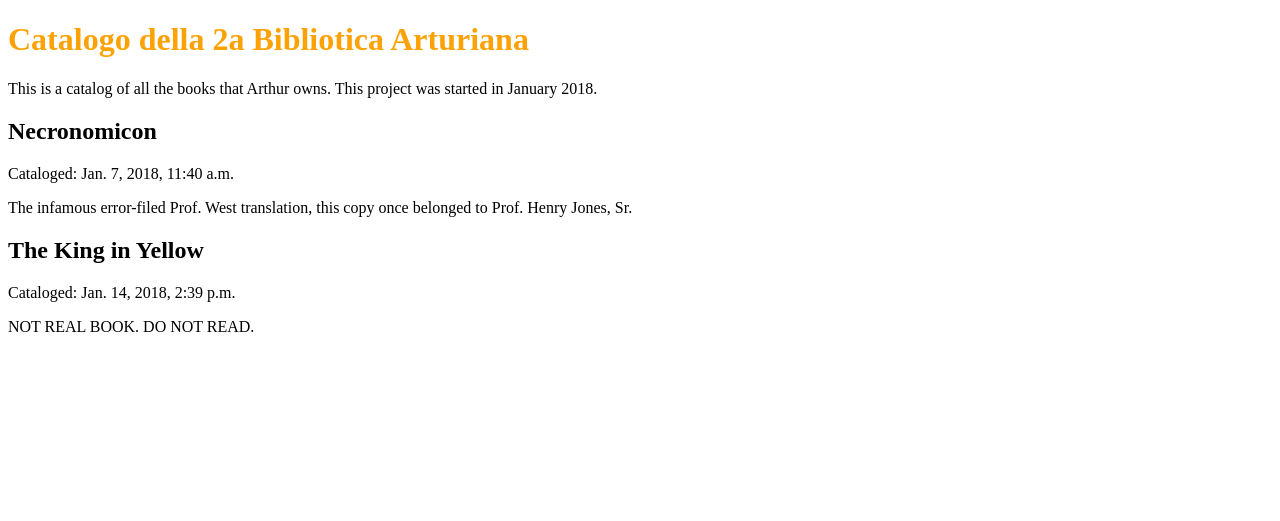
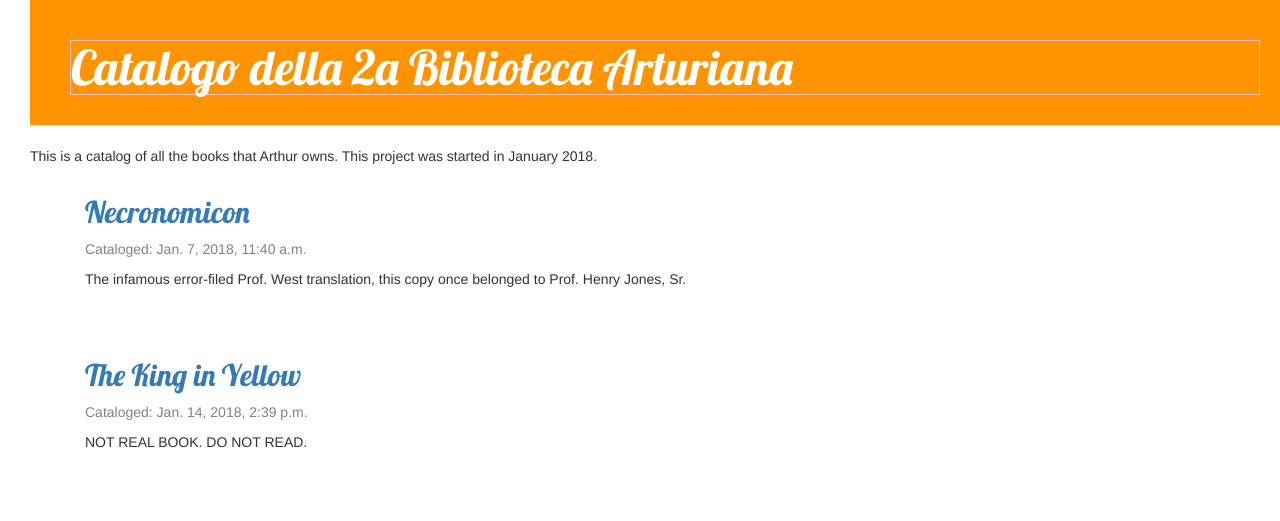
Before and after one commit to arturolei/book_db, a Django app: page / in a window 1280 px wide. Shown: the top 521 px of the page. Run offline with Django 3.2, Linux system fonts and the light colour scheme; data comes from the database, SQL or seed files in the repository; some libraries are stand-ins or nearby versions.

Commit message:
Added some more templates and modified views.py, bootstrap

```diff
--- a/catalogo/static/css/catalogo.css
+++ b/catalogo/static/css/catalogo.css
@@ -1,3 +1,56 @@
 h1 {
     color: #FCA205;
+    font-family: 'Lobster';
+    border:1px solid pink;
 }
+
+body {
+    padding-left: 30px;
+}
+
+.page-header {
+    background-color: #ff9400;
+    margin-top: 0;
+    padding: 20px 20px 20px 40px;
+}
+
+.page-header h1, .page-header h1 a, .page-header h1 a:visited, .page-header h1 a:active {
+    color: #ffffff;
+    font-size: 36pt;
+    text-decoration: none;
+}
+
+.content {
+    margin-left: 40px;
+}
+
+h1, h2, h3, h4 {
+    font-family: 'Lobster', cursive;
+}
+
+.date {
+    color: #828282;
+}
+
+.save {
+    float: right;
+}
+
+.post-form textarea, .post-form input {
+    width: 100%;
+}
+
+.top-menu, .top-menu:hover, .top-menu:visited {
+    color: #ffffff;
+    float: right;
+    font-size: 26pt;
+    margin-right: 20px;
+}
+
+.post {
+    margin-bottom: 70px;
+}
+
+.post h1 a, .post h1 a:visited {
+    color: #000000;
+}
--- /dev/null
+++ b/catalogo/templates/catalogo/base.html
@@ -0,0 +1,32 @@
+<!DOCTYPE html>
+{% load staticfiles %}
+<html>
+  <head>
+    <title>
+      Catalogo della 2a Biblioteca Arturiana
+    </title>
+    <link rel="stylesheet" href="//maxcdn.bootstrapcdn.com/bootstrap/3.2.0/css/bootstrap.min.css">
+    <link rel="stylesheet" href="//maxcdn.bootstrapcdn.com/bootstrap/3.2.0/css/bootstrap-theme.min.css">
+    <link rel="stylesheet" href="{% static 'css/catalogo.css' %}">
+    <link href="//fonts.googleapis.com/css?family=Lobster&subset=latin,latin-ext" rel="stylesheet" type="text/css">
+
+  </head>
+  <body>
+      <div class="page-header">
+          <h1><a href="/">Catalogo della 2a Biblioteca Arturiana</a></h1>
+      </div>
+
+      <p>This is a catalog of all the books that Arthur owns. This project was started in January 2018. </p>
+      <div class="content container">
+          <div class="row">
+              <div class="col-md-8">
+              {% block content %}
+              {% endblock %}
+              </div>
+          </div>
+      </div>
+
+  </body>
+
+
+</html>
--- a/catalogo/templates/catalogo/post_list.html
+++ b/catalogo/templates/catalogo/post_list.html
@@ -1,28 +1,17 @@
-<!DOCTYPE html>
-{% load staticfiles %}
-<html>
-  <head>
-    <title>
-      Catalogo della 2a Biblioteca Arturiana
-    </title>
-    <link rel="stylesheet" href="{% static 'css/catalogo.css' %}">
-  </head>
-  <body>
-    <div>
-      <h1>Catalogo della 2a Bibliotica Arturiana</h1>
+
+{% extends 'catalogo/base.html' %}
+{% block content %}
+  {% for book in books %}
+  <div class="post">
+    <h2>
+      <a href="{% url 'book_detail' pk=book.pk %}">{{ book.title }}</a>
+    </h2>
+    <div class="date">
+      <p>Cataloged: {{book.created_date}}</p>
     </div>
-    <p>This is a catalog of all the books that Arthur owns. This project was started in January 2018. </p>
-
-    {% for book in books %}
-    <div>
-      <h2>{{ book.title }}</h2>
-      <p>Cataloged: {{book.created_date}}</p>
-      <p>{{ book.notes|linebreaksbr }}</p>
-    <div>
-
-    {% endfor %}
-
-  </body>
-
-
-</html>
+    <p>
+      {{ book.notes|linebreaksbr }}
+    </p>
+  </div>
+  {% endfor %}
+{% endblock %}
--- a/catalogo/urls.py
+++ b/catalogo/urls.py
@@ -3,4 +3,5 @@ from . import views
 
 urlpatterns = [
     url(r'^$', views.post_list, name='post_list'),
+    url(r'^post/(?P<pk>\d+)/$', views.book_detail, name='book_detail')
 ]
--- a/catalogo/views.py
+++ b/catalogo/views.py
@@ -1,8 +1,13 @@
 from django.shortcuts import render
 from django.utils import timezone
 from .models import Book
+from django.shortcuts import render, get_object_or_404
 
 # Create your views here.
 def post_list(request):
     books = Book.objects.order_by('created_date')
     return render(request, 'catalogo/post_list.html',{'books': books})
+
+def book_detail(request, pk):
+    book = get_object_or_404(Book, pk=pk)
+    return render(request, 'catalogo/book_detail.html', {'book': book})
```
Also changed, not shown: catalogo/templates/catalogo/book_detail.html (added, +13 -0 lines).
